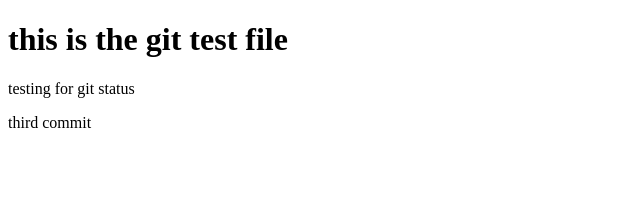
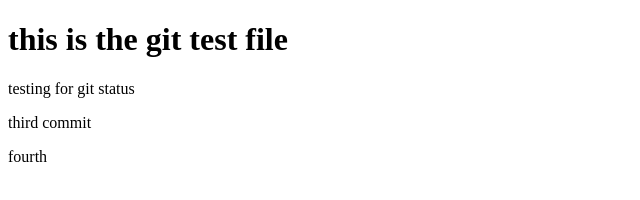
Before and after one commit to atc66/git-test, a website: page index.html in a window 1280 px wide. Shown: the full height of the page, 0-640 px from the left. Drawn offline with Linux system fonts and the light colour scheme.

Commit message:
Fourth commit

```diff
--- a/index.html
+++ b/index.html
@@ -11,6 +11,7 @@
   </h1>
   <p>testing for git status</p>
   <p>third commit</p>
+  <p>fourth</p>
 </body>
 
 </html>
```
Also changed, not shown: package.json (added, +24 -0 lines), 2 other files.
